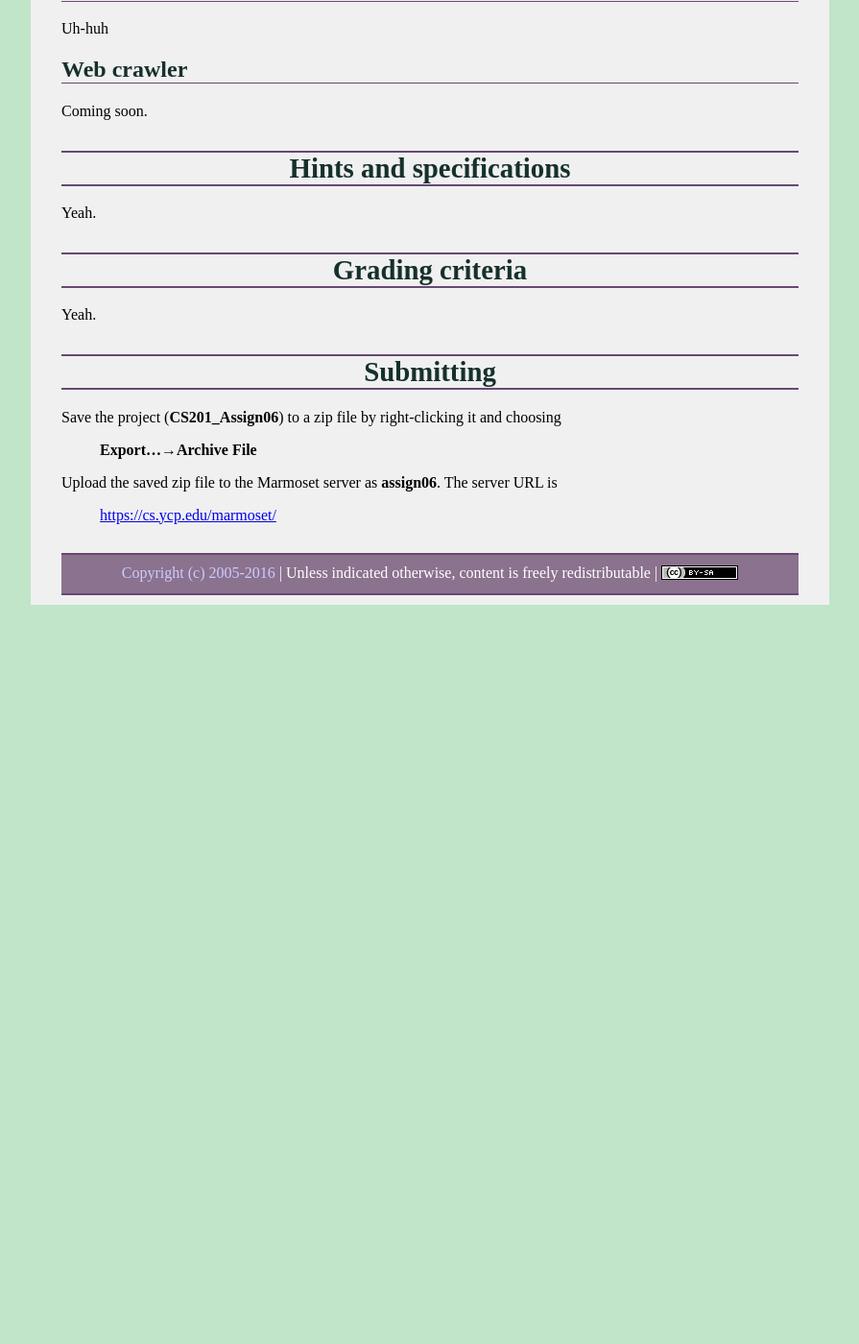
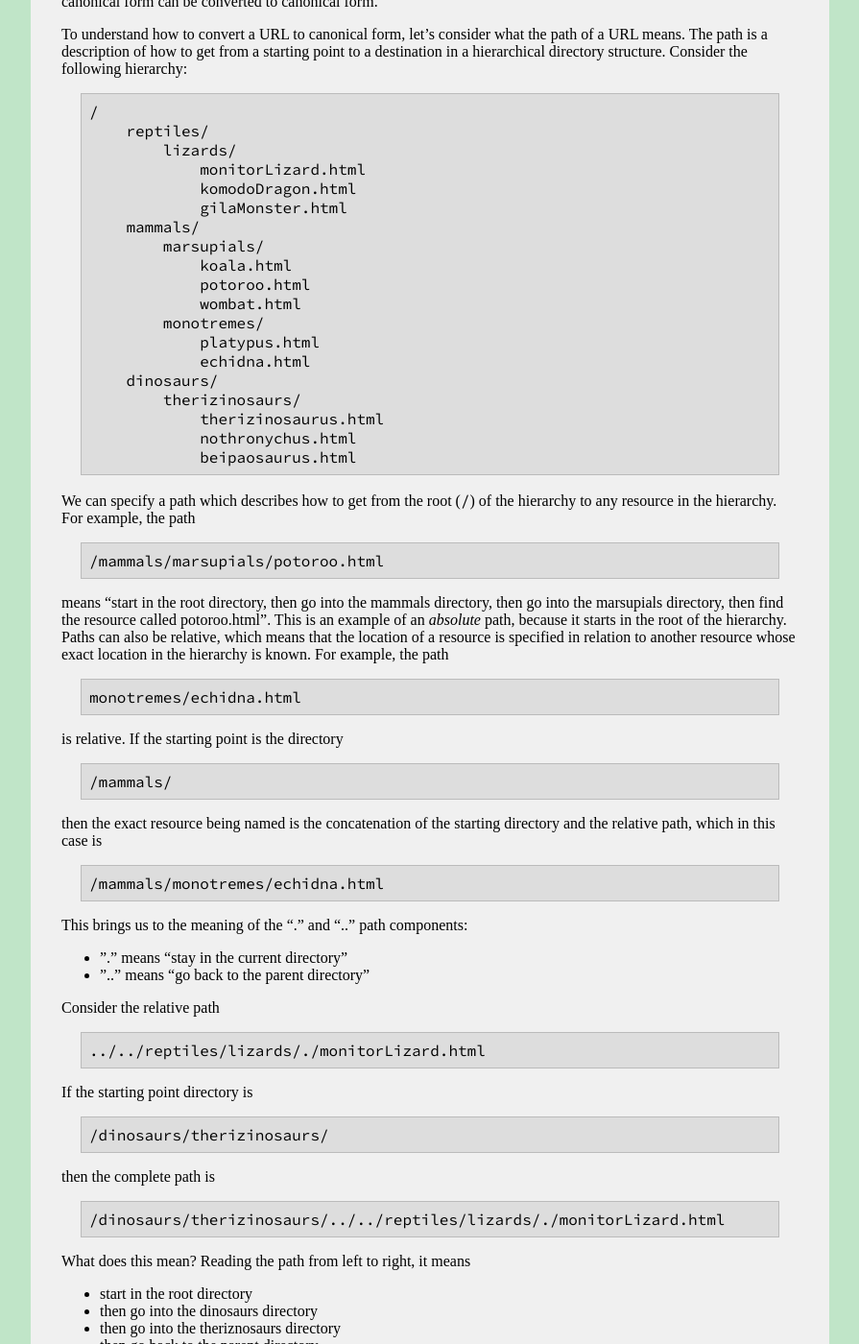
Before and after one commit to ycpcs/cs201-fall2016, a Jekyll site: the page built from assign/assign06.md, in a window 1280 px wide and 1400 px high, scrolled down 1674 px. Shown: the whole window at 96% size, without its empty margins (192-1087 px from the left). Built offline with Jekyll 4.4.1, drawn with Linux system fonts in a browser that asks for light colours; some web fonts are replaced; before the commit the page ends 2304 px from its top, so only the background shows below that; some of the changed text lies outside the part shown.

Commit message:
how paths work, how to find canonical form

```diff
--- a/assign/assign06.md
+++ b/assign/assign06.md
@@ -5,7 +5,10 @@ title: "Assignment 6: Web Crawler"
 
 *Preliminary version, not official yet*
 
-**Due**: Tuesday, December 13th by 11:59 PM
+**Due dates**:
+
+* Milestone 1 is due Tuesday, Dec 6th by 11:59 PM
+* Milestone 2 is due Tuesday, Dec 13th by 11:59 PM
 
 # Getting started
 
@@ -66,20 +69,107 @@ A URL *object* is an instance of the **URL** class, and represents the informati
 * `isCanonical`: returns true if the URL is canonical, false otherwise
 * `makeCanonical`: returns a URL object which is the canonical form of the original URL (see below)
 * `getReferencedURL`: returns a URL referenced by a link occurring in a web document in absolute canonical form (see below)
-* `equals`: compares two URL objects to check whether they are equal to each other
 * `toString`: returns the textual representation of a URL
+
+Note that the `equals` and `compareTo` methods are already defined: you will not need to modify them.
 
 ### Finding the canonical form of a URL
 
-A URL is in *canonical form* if its path does not contain any occurrences of "." and "..".
+A URL is in *canonical form* if its path does not contain any occurrences of "." and "..".  Many URLs which are not in canonical form can be converted to canonical form.
 
-*TODO: example of a directory hierarchy and how a path specifies a way to navigate to a resource.*
+To understand how to convert a URL to canonical form, let's consider what the path of a URL means.  The path is a description of how to get from a starting point to a destination in a hierarchical directory structure.  Consider the following hierarchy:
+
+    /
+        reptiles/
+            lizards/
+                monitorLizard.html
+                komodoDragon.html
+                gilaMonster.html
+        mammals/
+            marsupials/
+                koala.html
+                potoroo.html
+                wombat.html
+            monotremes/
+                platypus.html
+                echidna.html
+        dinosaurs/
+            therizinosaurs/
+                therizinosaurus.html
+                nothronychus.html
+                beipaosaurus.html
+
+We can specify a path which describes how to get from the root (`/`) of the hierarchy to any resource in the hierarchy.  For example, the path
+
+    /mammals/marsupials/potoroo.html
+
+means "start in the root directory, then go into the mammals directory, then go into the marsupials directory, then find the resource called potoroo.html".  This is an example of an *absolute* path, because it starts in the root of the hierarchy.  Paths can also be relative, which means that the location of a resource is specified in relation to another resource whose exact location in the hierarchy is known.  For example, the path
+
+    monotremes/echidna.html
+
+is relative.  If the starting point is the directory
+
+    /mammals/
+
+then the exact resource being named is the concatenation of the starting directory and the relative path, which in this case is
+
+    /mammals/monotremes/echidna.html
+
+This brings us to the meaning of the "." and ".." path components:
+
+* "." means "stay in the current directory"
+* ".." means "go back to the parent directory"
+
+Consider the relative path
+
+    ../../reptiles/lizards/./monitorLizard.html
+
+If the starting point directory is
+
+    /dinosaurs/therizinosaurs/
+
+then the complete path is
+
+    /dinosaurs/therizinosaurs/../../reptiles/lizards/./monitorLizard.html
+
+What does this mean?  Reading the path from left to right, it means
+
+* start in the root directory
+* then go into the dinosaurs directory
+* then go into the theriznosaurs directory
+* then go back to the parent directory
+* then go back to the parent directory
+* then go into the reptiles directory
+* then go into the lizards directory
+* then stay in the same directory
+* then find the resource monitorLizard.html
+
+This does indeed allow us to find the resource, but the ".." and "." components are redundant.  A URL in *canonical form*, because it describes the simplest path to find a resource, is a better representation of the location of the resource.  In addition, for any URL that can be put in canonical form, the canonical form is unique.
+
+Here is how we can convert a URL not in canonical form to canonical form:
+
+1. convert the URL's path into a sequence of components
+2. create a stack of string values
+3. for each component, in order:
+  * if the component is ".", ignore it
+  * if the component is "..", pop the stack
+  * otherwise, push the component onto the stack
+
+If the process completes successfully, the components in the stack (from bottom to top) are the components of the canonical form of the path.
+
+In the example above, the canonical form of the path is
+
+    /reptiles/lizards/monitorLizard.html
+
+One reason that conversion to canonical form may fail is if a ".." component is seen, but the stack is empty.
 
 ### Getting a referenced URL
 
-Uh-huh
+So, if having a URL in canonical form is a good thing, why are the "." and ".." components used at all?
 
-## Web crawler
+Explain...
+
+## Milestone 2: Web crawler
 
 Coming soon.
 
@@ -89,7 +179,14 @@ Yeah.
 
 # Grading criteria
 
-Yeah.
+Milestone 1:
+
+* stuff 1
+* stuff 2
+
+Milestone 2:
+
+* coming soon
 
 # Submitting
 
@@ -97,7 +194,7 @@ Save the project (**CS201\_Assign06**) to a zip file by right-clicking it and ch
 
 > **Export...&rarr;Archive File**
 
-Upload the saved zip file to the Marmoset server as **assign06**. The server URL is
+Upload the saved zip file to the Marmoset server as **assign06\_ms1** or **assign06\_ms2** (for Milestones 1 and 2, respectively). The server URL is
 
 > <https://cs.ycp.edu/marmoset/>
 
@@ -108,3 +205,7 @@ $(document).ready(function() {
 	$(".upa").attr('title', 'Path').tooltipster();
 });
 </script>
+
+<!-- vim:set wrap: ­-->
+<!-- vim:set linebreak: -->
+<!-- vim:set nolist: -->
```
Also changed, not shown: other parts of assign/assign06.md (+1 -1 lines).
